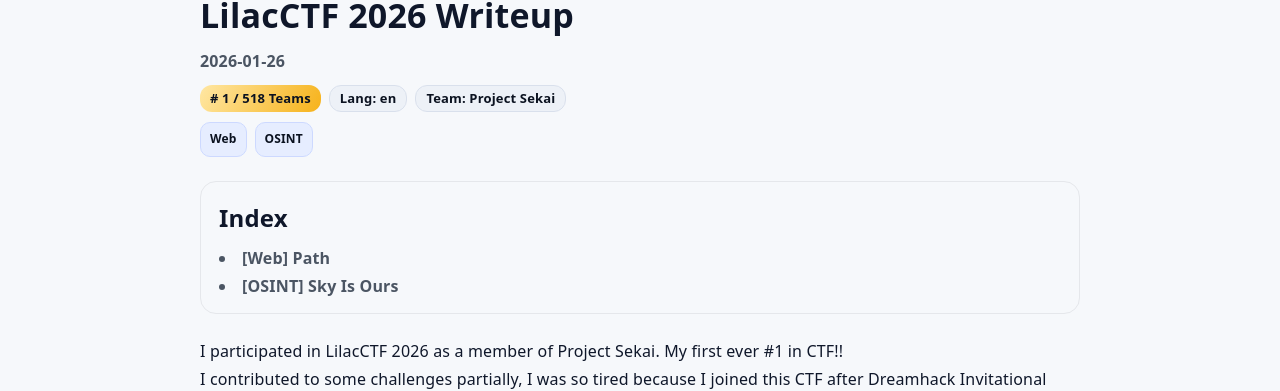
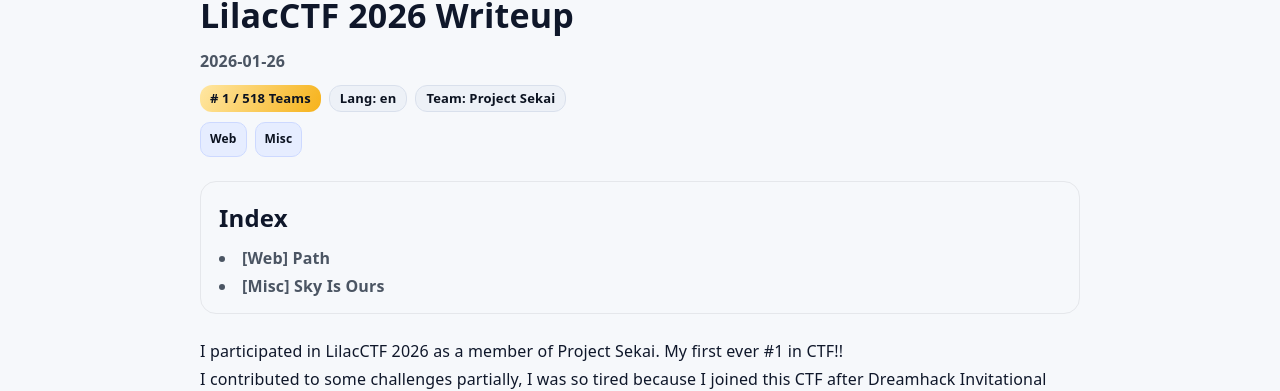
Before and after one commit to claustra01/my-ctf-writeups, a Jekyll site: the page built from _writeups/lilac_ctf_2026.md, in a window 1280 px wide and 900 px high. Shown: the part 142-533 px from the top of the window. Built offline with Jekyll 4.4.1, drawn with Linux system fonts in a browser that asks for light colours; some of the changed text lies outside the part shown.

Commit message:
fix: lilac ctf category

```diff
--- a/_writeups/lilac_ctf_2026.md
+++ b/_writeups/lilac_ctf_2026.md
@@ -8,7 +8,7 @@ team: Project Sekai
 language: en
 tags:
   - Web
-  - OSINT
+  - Misc
 ---
 
 I participated in LilacCTF 2026 as a member of Project Sekai. My first ever #1 in CTF!!
@@ -48,7 +48,7 @@ $ curl -sG "http://1.95.51.2:8080/api/export/read" --data-urlencode 'path=\\?\GL
 `LilacCTF{W1n32_t0_NT_P4th_C0nv3rs10n_M4st3r_2026}`
 
 
-# [OSINT] Sky Is Ours
+# [Misc] Sky Is Ours
 Desctiption:
 > John likes to choose window seats on airplanes. He took this photo on a plane on April 10, 2025. What was his flight number?
 >
```
